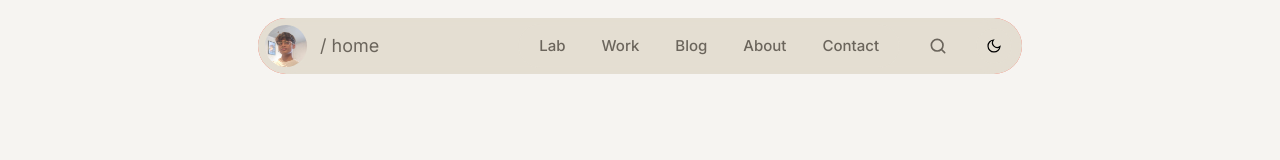
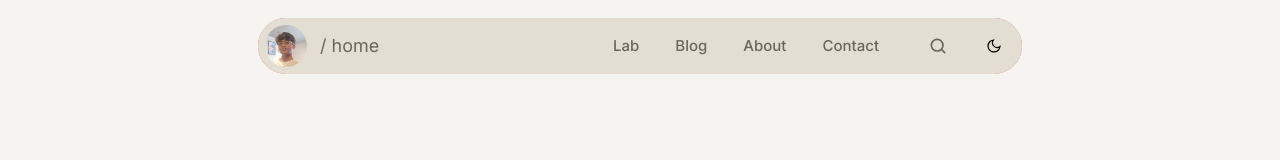
Before and after one commit to tirthfx/portfolio, a Next.js app: page / in a window 1280 px wide. Shown: the top 160 px of the page. Built offline with nearby package versions, Linux system fonts and the light colour scheme.

Commit message:
Remove the Work page and nav link

```diff
--- a/src/app/work/page.tsx
+++ /dev/null
@@ -1,3 +0,0 @@
-export default function Page() {
-  return <main className="min-h-svh" />;
-}
--- a/src/components/nav.tsx
+++ b/src/components/nav.tsx
@@ -26,7 +26,6 @@ function useTheme() {
 }
 const LINKS = [
   { href: "/lab/", label: "Lab" },
-  { href: "/work/", label: "Work" },
   { href: "/blog/", label: "Blog" },
   { href: "/about/", label: "About" },
   { href: "/contact/", label: "Contact" },
```
